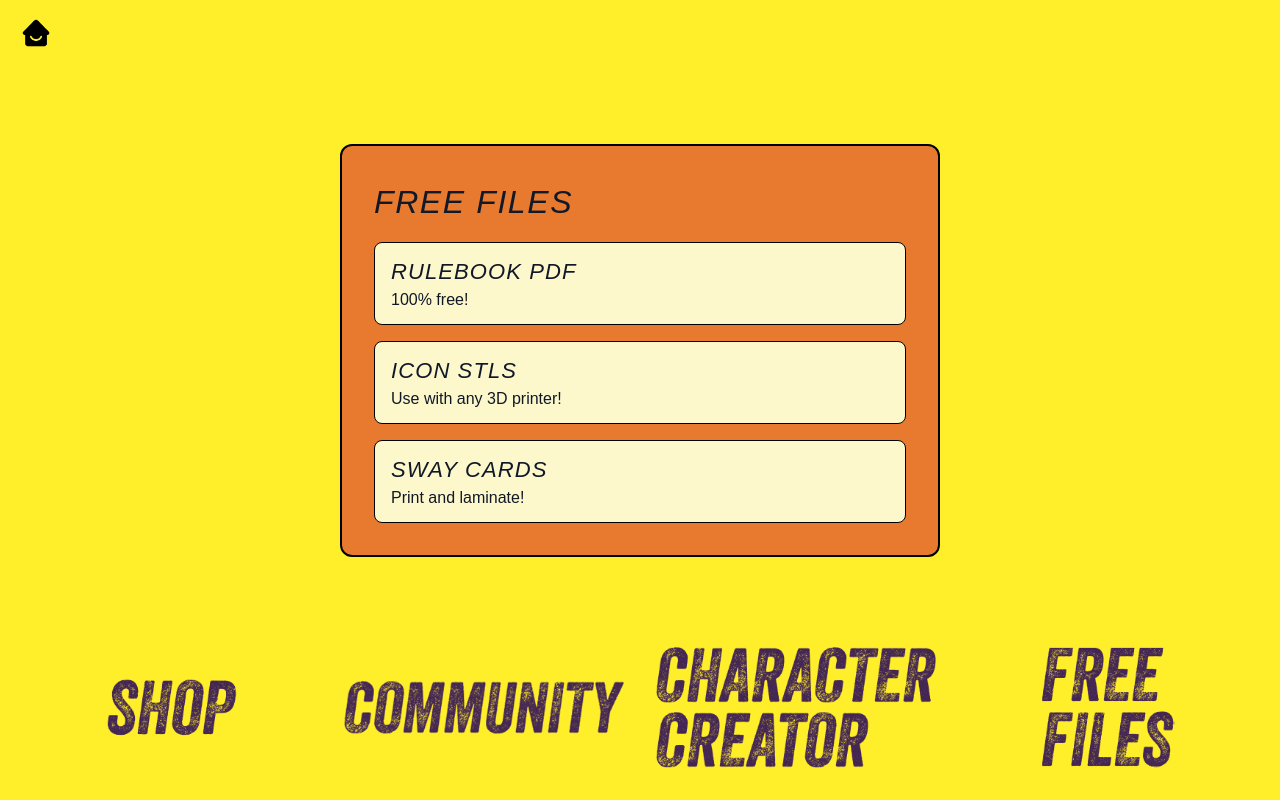
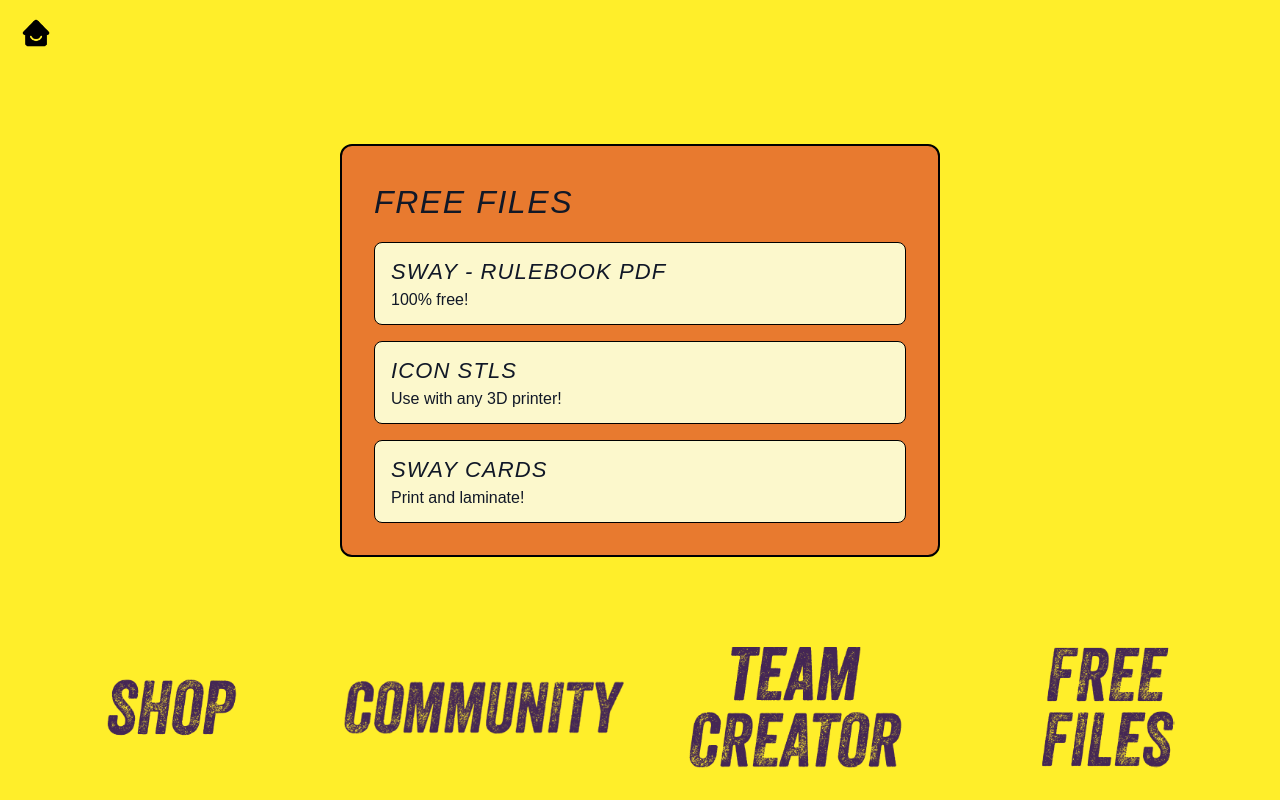
Before and after one commit to tomwaldton/sway, a React (Create React App) app: page / in a window 1280 px wide. Both pictures are taken after a click on the button 1108 px from the left and 707 px from the top of the page. Built offline with nearby package versions, Linux system fonts and the light colour scheme; a web font is replaced by a local one.

Commit message:
text nav placement and pdf upload

```diff
--- a/src/App.jsx
+++ b/src/App.jsx
@@ -372,12 +372,12 @@ script.text = `
         {/* BOOK PDF – replace href when you have the URL */}
         <a
           className="landing-files-link"
-          href="BOOK_PDF_URL_HERE"
+          href="https://files.swaygame.info/rulebook/SWAY%20-%20RULEBOOK%201.0.0%20v2.pdf"
           target="_blank"
           rel="noopener noreferrer"
         >
           <div className="header-text !text-[22px]">
-            RULEBOOK PDF
+            SWAY - RULEBOOK PDF
           </div>
           <div className="input-text !text-[16px]">
             100% free!
```
Also changed, not shown: public/nav-creator.png, public/nav-files.png.
